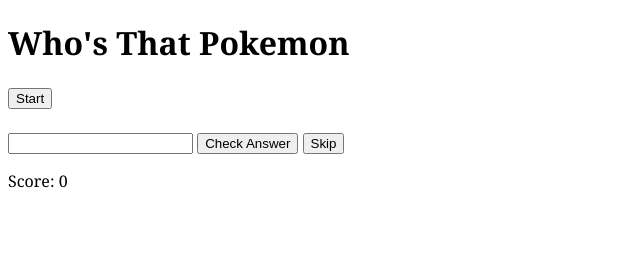
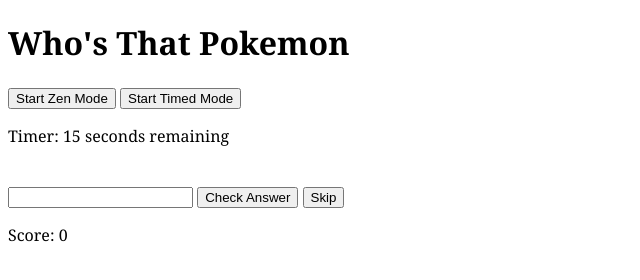
Before and after one commit to hannahrajarao/whos-that-pokemon, a plain HTML site: page index.html in a window 1280 px wide. Shown: the whole page, without its empty margins (0-640 px from the left). Drawn offline with Linux system fonts and the light colour scheme.

Commit message:
Add html for different game modes

```diff
--- a/index.html
+++ b/index.html
@@ -6,7 +6,9 @@
     </head>
     <body>
         <h1>Who's That Pokemon</h1>
-        <button onclick="startTimer()" id="start-button">Start</button>
+        <button onclick="startZenMode()">Start Zen Mode</button>
+        <button onclick="startTimedMode()" id="start-button">Start Timed Mode</button>
+        <p id="timer-message">Timer: <span id="timer-num"></span> seconds remaining</p>
         <div>
             <img src="" alt="" id="pokemon-img">
         </div>
```
